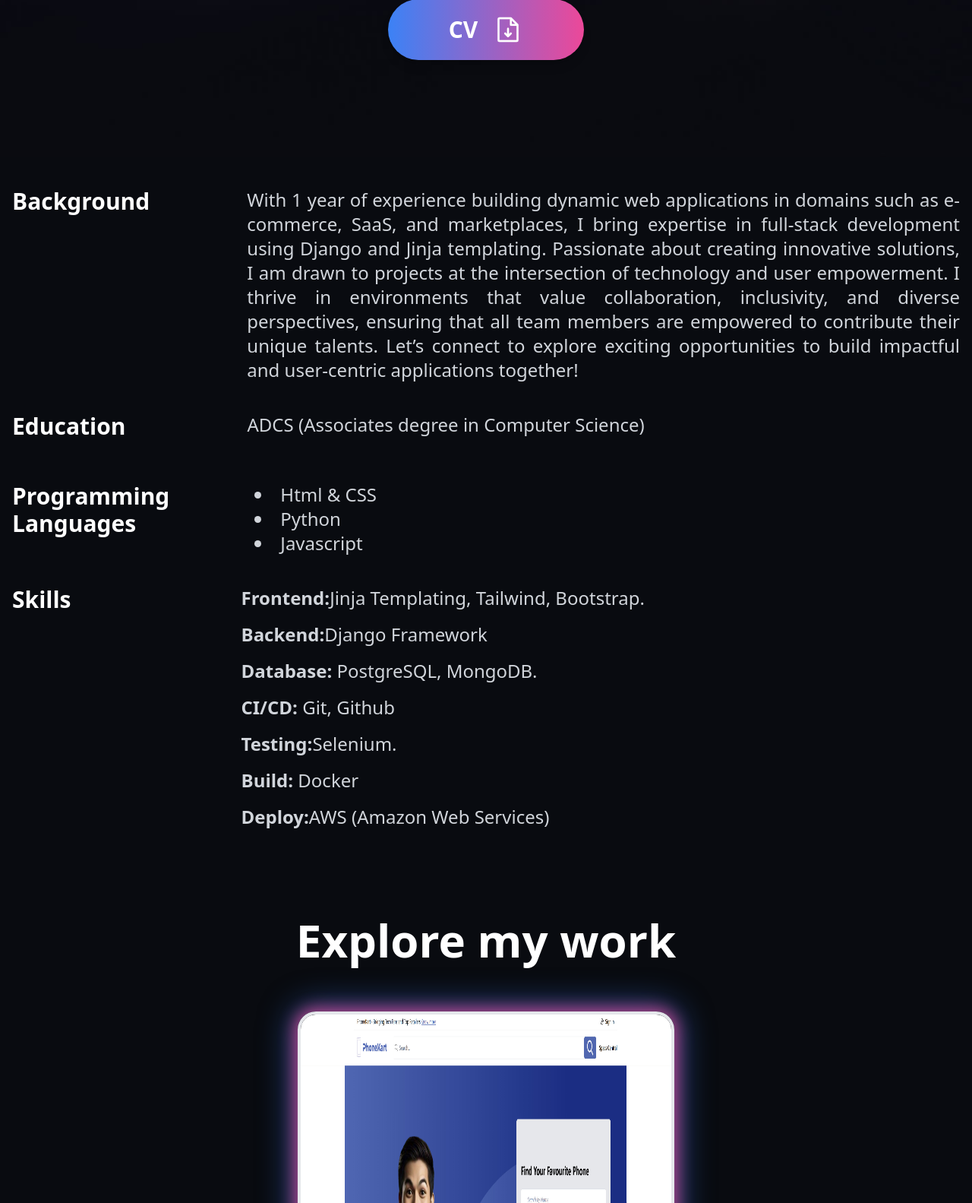
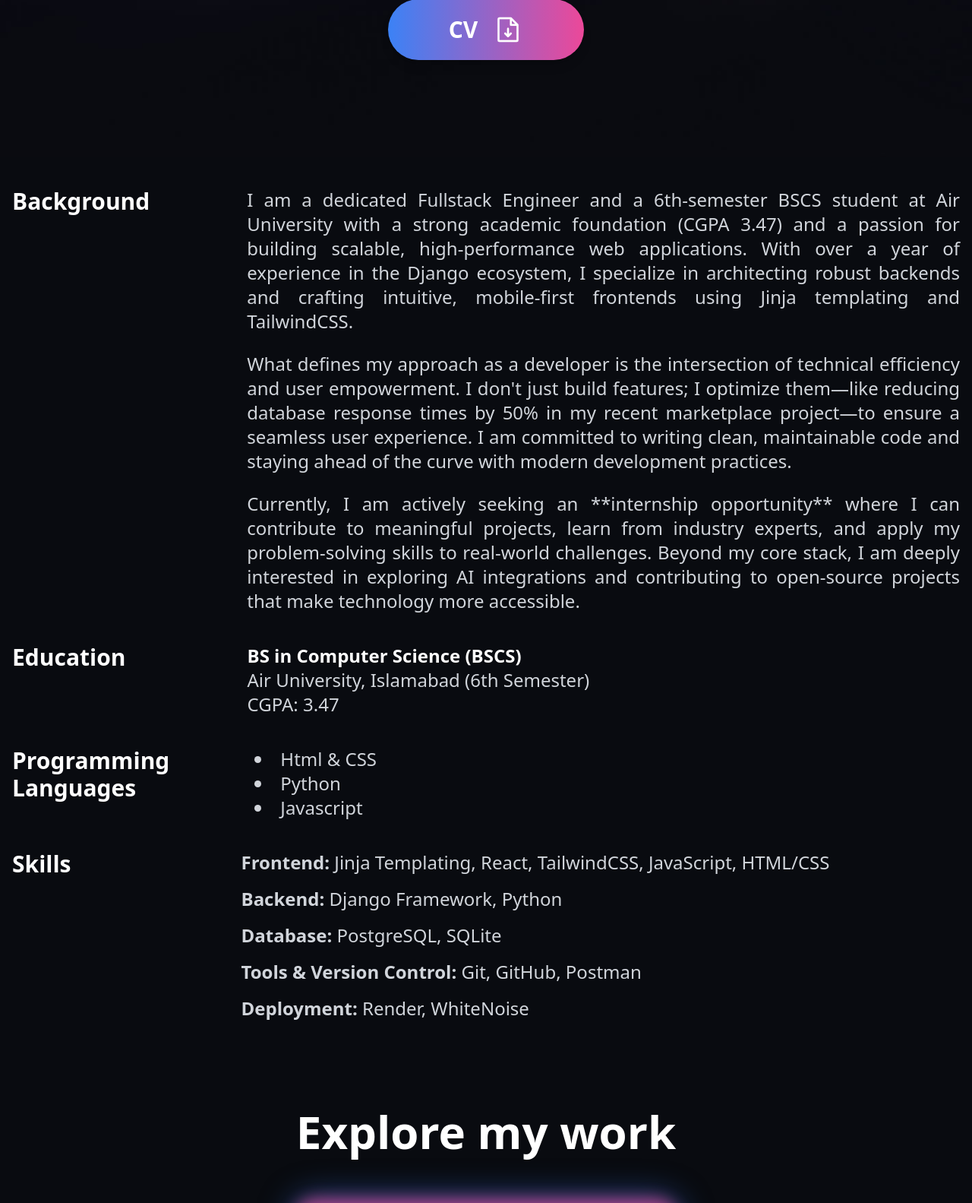
Before and after one commit to fahad03425/portfolio, a Django app: page /about/ in a window 1280 px wide. Shown: the part 433-2016 px from the top of the page at 76% size. Run offline with Django 5.2, Linux system fonts and the light colour scheme; some libraries are stand-ins or nearby versions.

Commit message:
Professionalize portfolio: update bio, education, tech stack, CV access, and production readiness

```diff
--- a/about/templates/about.html
+++ b/about/templates/about.html
@@ -30,23 +30,27 @@
             <!-- Background Section -->
             <div class="mb-10 lg:flex ">
                 <h1 class="flex-shrink pr-32 text-3xl font-bold mb-4">Background</h1>
-                <p class=" flex-1 text-gray-300 leading-relaxed lg:text-2xl xsm:text-2xl text-justify">
-                    With 1 year of experience building dynamic web applications in domains such as e-commerce, SaaS, and
-                    marketplaces, I bring expertise in full-stack development using Django and Jinja templating.
-                    Passionate about creating innovative solutions, I am drawn to projects at the intersection of
-                    technology and user empowerment.
-
-                    I thrive in environments that value collaboration, inclusivity, and diverse perspectives, ensuring
-                    that all team members are empowered to contribute their unique talents. Let’s connect to explore
-                    exciting opportunities to build impactful and user-centric applications together!
-                </p>
+                <div class="flex-1 text-gray-300 leading-relaxed lg:text-2xl xsm:text-2xl text-justify space-y-6">
+                    <p>
+                        I am a dedicated Fullstack Engineer and a 6th-semester BSCS student at Air University with a strong academic foundation (CGPA 3.47) and a passion for building scalable, high-performance web applications. With over a year of experience in the Django ecosystem, I specialize in architecting robust backends and crafting intuitive, mobile-first frontends using Jinja templating and TailwindCSS.
+                    </p>
+                    <p>
+                        What defines my approach as a developer is the intersection of technical efficiency and user empowerment. I don't just build features; I optimize them—like reducing database response times by 50% in my recent marketplace project—to ensure a seamless user experience. I am committed to writing clean, maintainable code and staying ahead of the curve with modern development practices.
+                    </p>
+                    <p>
+                        Currently, I am actively seeking an **internship opportunity** where I can contribute to meaningful projects, learn from industry experts, and apply my problem-solving skills to real-world challenges. Beyond my core stack, I am deeply interested in exploring AI integrations and contributing to open-source projects that make technology more accessible.
+                    </p>
+                </div>
             </div>
 
             <!-- Education Section -->
             <div class="mb-10 lg:flex ">
                 <h1 class="flex-shrink pr-40 text-3xl font-bold mb-4">Education</h1>
-                <p class="flex-1 text-gray-300 leading-relaxed lg:text-2xl xsm:text-2xl">ADCS (Associates degree in
-                    Computer Science)</p>
+                <div class="flex-1 text-gray-300 leading-relaxed lg:text-2xl xsm:text-2xl">
+                    <p class="font-bold text-white">BS in Computer Science (BSCS)</p>
+                    <p>Air University, Islamabad (6th Semester)</p>
+                    <p>CGPA: 3.47</p>
+                </div>
             </div>
 
             <!-- Programming Languages Section -->
@@ -66,14 +70,11 @@
             <div class="mb-10 lg:flex ">
                 <h1 class="flex-shrink pr-56 text-3xl font-bold mb-4">Skills</h1>
                 <ul class="flex-1 text-gray-300 leading-relaxed lg:text-2xl xsm:text-2xl">
-                    <li class="mb-4"><span class="font-bold">Frontend:</span>Jinja Templating, Tailwind, Bootstrap.</li>
-                    <li class="mb-4"><span class="font-bold">Backend:</span>Django Framework</li>
-                    <li class="mb-4"><span class="font-bold">Database:</span> PostgreSQL, MongoDB.</li>
-                    <li class="mb-4"><span class="font-bold">CI/CD:</span> Git, Github</li>
-                    <li class="mb-4"><span class="font-bold">Testing:</span>Selenium.</li>
-                    <li class="mb-4"><span class="font-bold">Build:</span> Docker</li>
-                    <li class="mb-4"><span class="font-bold">Deploy:</span>AWS (Amazon Web Services)</li>
-
+                    <li class="mb-4"><span class="font-bold">Frontend:</span> Jinja Templating, React, TailwindCSS, JavaScript, HTML/CSS</li>
+                    <li class="mb-4"><span class="font-bold">Backend:</span> Django Framework, Python</li>
+                    <li class="mb-4"><span class="font-bold">Database:</span> PostgreSQL, SQLite</li>
+                    <li class="mb-4"><span class="font-bold">Tools & Version Control:</span> Git, GitHub, Postman</li>
+                    <li class="mb-4"><span class="font-bold">Deployment:</span> Render, WhiteNoise</li>
                 </ul>
             </div>
         </div>
--- a/contact/templates/contact.html
+++ b/contact/templates/contact.html
@@ -1,6 +1,6 @@
 {% extends 'base.html' %}
 
-{% block title %}Home - My Website{% endblock %}
+{% block title %}Contact | M. Fahad{% endblock %}
 
 {% block content %}
     <section class="home">
--- a/portfolio/settings.py
+++ b/portfolio/settings.py
@@ -13,7 +13,7 @@ SECRET_KEY = os.environ.get(
     'django-insecure-8(6ko5+&&jw)iyw@(wxip$+9zd8^h8x54rr8!i&$q80sb&%ep0'  # dev fallback only
 )
 
-DEBUG = os.environ.get('DEBUG', 'False') == 'True'
+DEBUG = True
 
 ALLOWED_HOSTS = [
     'mfahad.live',
--- a/requirements.txt
+++ b/requirements.txt
@@ -28,3 +28,6 @@ tzdata==2024.2
 urllib3==2.3.0
 whitenoise==6.12.0
 gunicorn==21.2.0
+dj-database-url==2.1.0
+psycopg2-binary==2.9.9
+python-dotenv==1.0.1
--- a/templates/footer.html
+++ b/templates/footer.html
@@ -12,7 +12,7 @@
     <div class="flex flex-row mt-2 pt-3 border-t-2 border-gray-500 border-solid">
         <!-- Copyright -->
         <div class="flex-1 mt-6 text-gray-500 text-lg text-start lg:ml-9 xsm:ml-2">
-            <p>M. Fahad &copy; 2024 M. Fahad</p>
+            <p>M. Fahad &copy; 2026 M. Fahad</p>
         </div>
         <!-- Footer Links -->
         <div class="flex-1 gap-6 mt-6 text-lg font-medium text-end lg:mr-9 xsm:mr-2">
--- a/work/templates/work.html
+++ b/work/templates/work.html
@@ -1,7 +1,7 @@
 {% extends 'base.html' %}
 {% load static %}
 
-{% block title %}Home - My Website{% endblock %}
+{% block title %}Work | M. Fahad{% endblock %}
 
 {% block content %}
 <section class="lg:h-less-screen border-none xsm:h-70vh">
```
Also changed, not shown: render.yaml (+12 -4 lines), templates/index.html (+41 -11 lines), work/templates/marketplace.html (+6 -8 lines).
